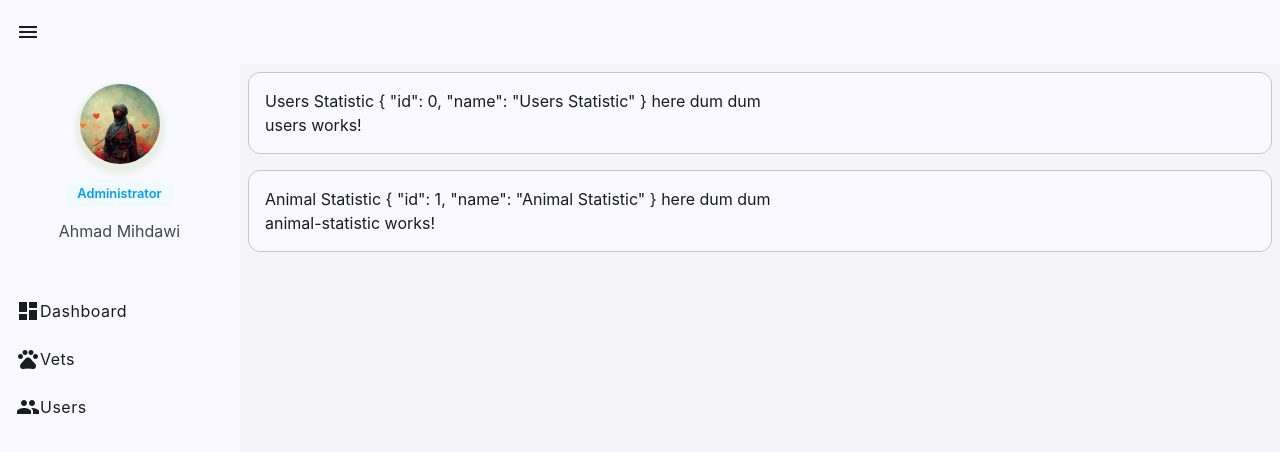
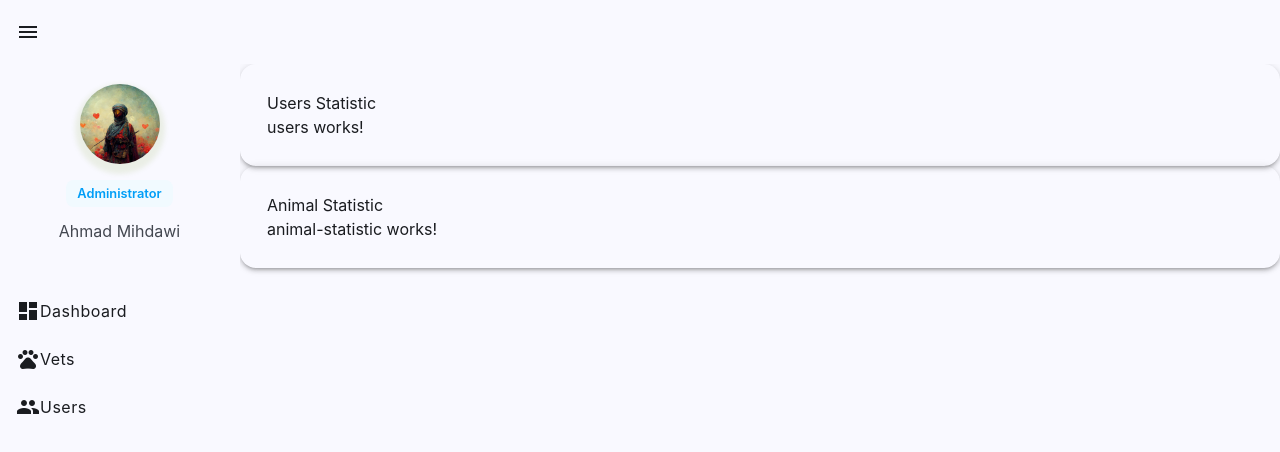
Before and after one commit to TheFrozenMan/dynamic-dashboard, an Angular app: page /dashboard in a window 1280 px wide. Shown: the top 452 px of the page. Built offline with nearby package versions, Linux system fonts and the light colour scheme; a web font is replaced by a local one.

Commit message:
fix some stuff

```diff
--- a/src/app/components/widget/widget.component.html
+++ b/src/app/components/widget/widget.component.html
@@ -1,13 +1,9 @@
-<div class="container mat-eleveuation-z3">
-  <mat-card class="" appearance="outlined">
-    <mat-card-content>
-      <h3 class="m-0">
-        {{ data().name }}
-        {{ data() | json }}
-
-        <button (click)="changeFristdata(data())">here dum dum</button>
-      </h3>
-      <ng-container [ngComponentOutlet]="data().content"> </ng-container>
-    </mat-card-content>
-  </mat-card>
+<div class="container mat-elevation-z3">
+  <!-- <mat-card class="" appearance="outlined">
+    <mat-card-c></mat-card-c ontent>
+  </mat-card> -->
+  <h3 class="m-0">
+    {{ data().name }}
+  </h3>
+  <ng-container [ngComponentOutlet]="data().content"> </ng-container>
 </div>
--- a/src/app/components/widget/widget.component.scss
+++ b/src/app/components/widget/widget.component.scss
@@ -7,7 +7,7 @@
   position: relative;
   height: 100%;
   width: 100%;
-  padding: 8px;
+  padding: 27px;
     box-sizing: border-box;
   border-radius: inherit;
   overflow: hidden;
--- a/src/app/layout/side-bar/side-bar.component.scss
+++ b/src/app/layout/side-bar/side-bar.component.scss
@@ -41,7 +41,7 @@ mat-drawer {
 
 .example-sidenav-content {
   height: 100%;
-  background: #faf9fd99;
+  background: rgb(249 249 255);
 
 
 }
```
